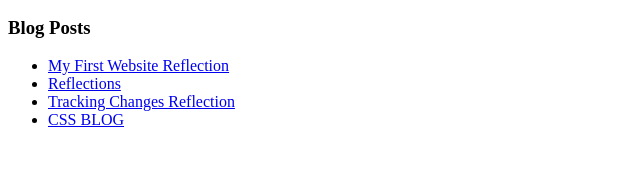
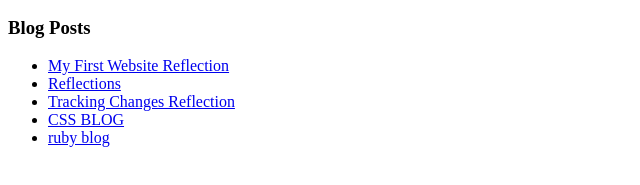
Before and after one commit to CheSanders/CheSanders.github.io, a plain HTML site: page blog/index.html in a window 1280 px wide. Shown: the part 89-274 px from the top of the page, without its empty margins (0-640 px from the left). Drawn offline with Linux system fonts and the light colour scheme.

Commit message:
added ruby blog

```diff
--- a/blog/index.html
+++ b/blog/index.html
@@ -33,6 +33,7 @@
           <li><a href="reflections">Reflections</a></li>
           <li><a href="https://github.com/CheSanders/phase-0/blob/reflections/week-1/tracking-changes-reflection.md">Tracking Changes Reflection</a></li>
           <li><a href="../css-concepts.html">CSS BLOG</a></li>
+          <li><a href="https://github.com/CheSanders/CheSanders.github.io/blob/master/blog/array-hashes.html">ruby blog</a></li>
         </ul>
     </section>
   </body>
```
